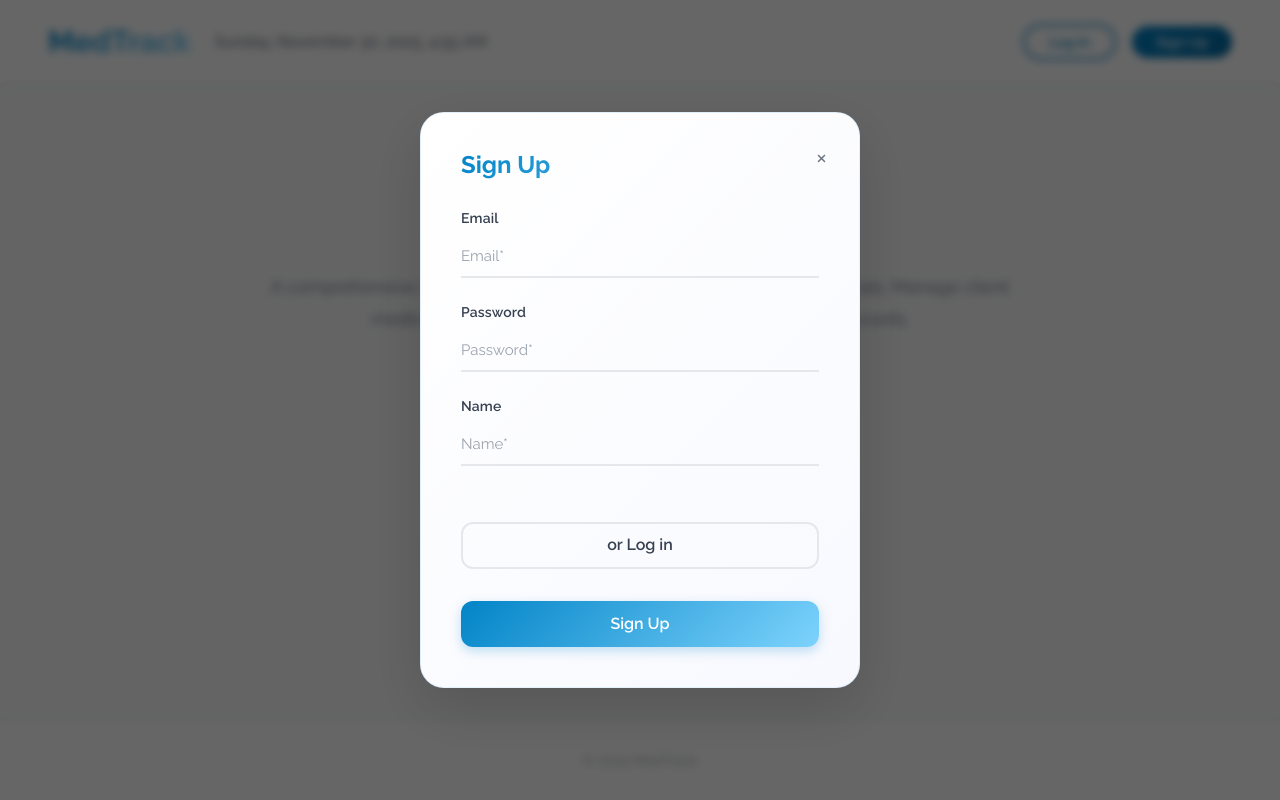
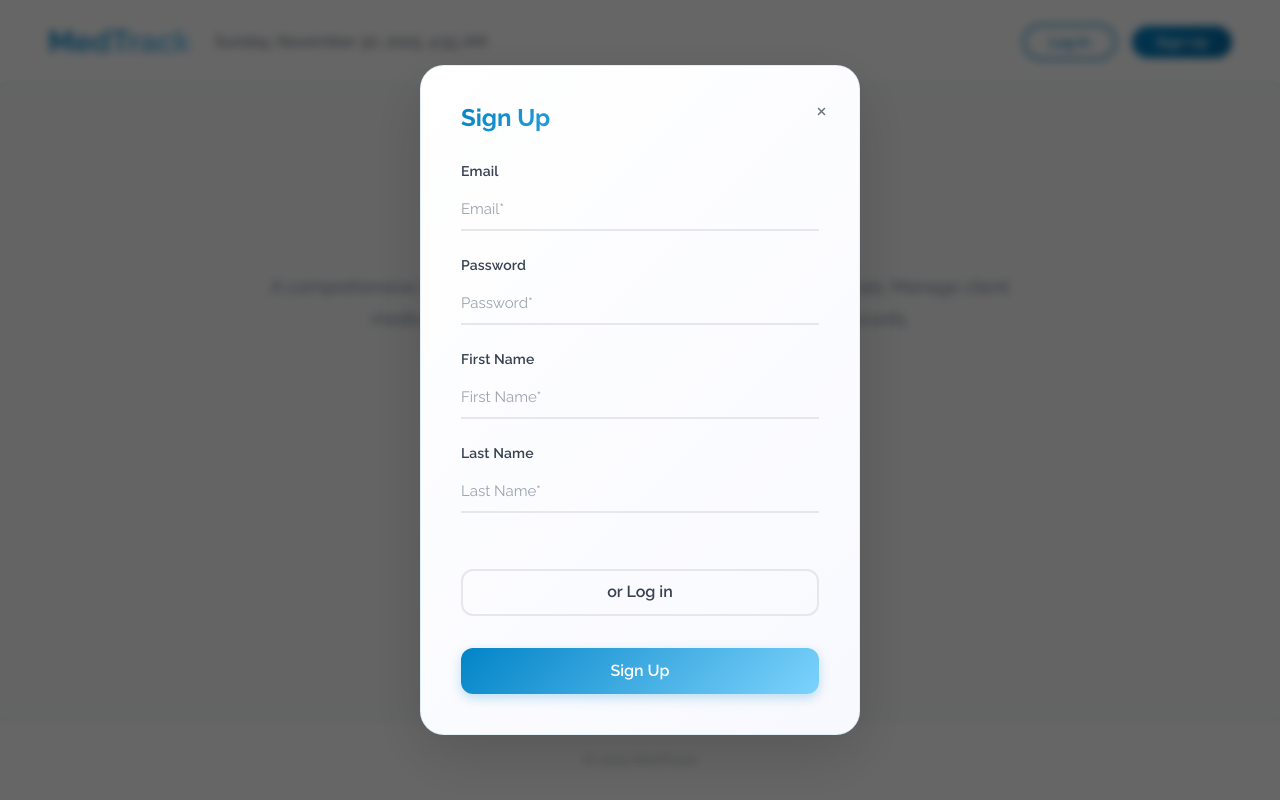
Before and after one commit to williamhasrouty/se_project_meditrack, a React (Vite) app: page / in a window 1280 px wide. Both pictures are taken after a click on the button "Sign Up". Built offline with nearby package versions, Linux system fonts and the light colour scheme.

Commit message:
Add first/last name field

```diff
--- a/src/components/AddClientModal/AddClientModal.jsx
+++ b/src/components/AddClientModal/AddClientModal.jsx
@@ -2,7 +2,8 @@ import { useState } from "react";
 import ModalWithForm from "../ModalWithForm/ModalWithForm";
 
 function AddClientModal({ onClose, onAddClient, isOpen }) {
-  const [name, setName] = useState("");
+  const [firstName, setFirstName] = useState("");
+  const [lastName, setLastName] = useState("");
   const [region, setRegion] = useState("");
   const [imageUrl, setImageUrl] = useState("");
   const [dateOfBirth, setDateOfBirth] = useState("");
@@ -18,6 +19,7 @@ function AddClientModal({ onClose, onAddClient, isOpen }) {
   const handleSubmit = (e) => {
     e.preventDefault();
     setIsLoading(true);
+    const name = `${firstName} ${lastName}`.trim();
     onAddClient({
       name,
       region,
@@ -32,7 +34,8 @@ function AddClientModal({ onClose, onAddClient, isOpen }) {
       isActive,
     })
       .then(() => {
-        setName("");
+        setFirstName("");
+        setLastName("");
         setRegion("");
         setImageUrl("");
         setDateOfBirth("");
@@ -62,17 +65,31 @@ function AddClientModal({ onClose, onAddClient, isOpen }) {
       onSubmit={handleSubmit}
     >
       <label className="modal__label">
-        Client Name
+        First Name
         <input
           type="text"
           className="modal__input"
-          name="name"
-          placeholder="Enter client name"
-          value={name}
-          onChange={(e) => setName(e.target.value)}
+          name="firstName"
+          placeholder="Enter first name"
+          value={firstName}
+          onChange={(e) => setFirstName(e.target.value)}
           required
           minLength={2}
-          maxLength={50}
+          maxLength={30}
+        />
+      </label>
+      <label className="modal__label">
+        Last Name
+        <input
+          type="text"
+          className="modal__input"
+          name="lastName"
+          placeholder="Enter last name"
+          value={lastName}
+          onChange={(e) => setLastName(e.target.value)}
+          required
+          minLength={2}
+          maxLength={30}
         />
       </label>
       <label className="modal__label">
--- a/src/components/App/App.jsx
+++ b/src/components/App/App.jsx
@@ -253,16 +253,9 @@ function App() {
 
   const handleDeleteClient = (clientId) => {
     if (!token) return Promise.reject(new Error("No token"));
-    if (
-      window.confirm(
-        "Are you sure you want to delete this client? This will also delete all their medications.",
-      )
-    ) {
-      return deleteClient(clientId, token).then(() => {
-        setClients(clients.filter((client) => client._id !== clientId));
-      });
-    }
-    return Promise.resolve();
+    return deleteClient(clientId, token).then(() => {
+      setClients(clients.filter((client) => client._id !== clientId));
+    });
   };
 
   const handleUpdateUser = (userData) => {
--- a/src/components/EditClientModal/EditClientModal.jsx
+++ b/src/components/EditClientModal/EditClientModal.jsx
@@ -2,7 +2,8 @@ import { useState, useEffect } from "react";
 import ModalWithForm from "../ModalWithForm/ModalWithForm";
 
 function EditClientModal({ onClose, onEditClient, isOpen, client }) {
-  const [name, setName] = useState("");
+  const [firstName, setFirstName] = useState("");
+  const [lastName, setLastName] = useState("");
   const [region, setRegion] = useState("");
   const [imageUrl, setImageUrl] = useState("");
   const [dateOfBirth, setDateOfBirth] = useState("");
@@ -17,7 +18,14 @@ function EditClientModal({ onClose, onEditClient, isOpen, client }) {
 
   useEffect(() => {
     if (client) {
-      setName(client.name || "");
+      const nameParts = (client.name || "").split(" ");
+      if (nameParts.length >= 2) {
+        setFirstName(nameParts[0]);
+        setLastName(nameParts.slice(1).join(" "));
+      } else {
+        setFirstName(client.name || "");
+        setLastName("");
+      }
       setRegion(client.region || "");
       setImageUrl(client.imageUrl || "");
       setDateOfBirth(
@@ -38,6 +46,7 @@ function EditClientModal({ onClose, onEditClient, isOpen, client }) {
   const handleSubmit = (e) => {
     e.preventDefault();
     setIsLoading(true);
+    const name = `${firstName} ${lastName}`.trim();
     onEditClient({
       name,
       region,
@@ -72,17 +81,31 @@ function EditClientModal({ onClose, onEditClient, isOpen, client }) {
       modalSize="wide"
     >
       <label className="modal__label">
-        Client Name
+        First Name
         <input
           type="text"
           className="modal__input"
-          name="name"
-          placeholder="Enter client name"
-          value={name}
-          onChange={(e) => setName(e.target.value)}
+          name="firstName"
+          placeholder="Enter first name"
+          value={firstName}
+          onChange={(e) => setFirstName(e.target.value)}
           required
           minLength={2}
-          maxLength={50}
+          maxLength={30}
+        />
+      </label>
+      <label className="modal__label">
+        Last Name
+        <input
+          type="text"
+          className="modal__input"
+          name="lastName"
+          placeholder="Enter last name"
+          value={lastName}
+          onChange={(e) => setLastName(e.target.value)}
+          required
+          minLength={2}
+          maxLength={30}
         />
       </label>
       <label className="modal__label">
@@ -114,7 +137,7 @@ function EditClientModal({ onClose, onEditClient, isOpen, client }) {
         />
       </label>
       <label className="modal__label">
-        Photo URL (optional)
+        Photo URL
         <input
           type="url"
           className="modal__input"
@@ -126,7 +149,7 @@ function EditClientModal({ onClose, onEditClient, isOpen, client }) {
       </label>
 
       <label className="modal__label">
-        Allergies (optional)
+        Allergies
         <textarea
           className="modal__input modal__input--textarea"
           name="allergies"
@@ -137,7 +160,7 @@ function EditClientModal({ onClose, onEditClient, isOpen, client }) {
         />
       </label>
       <label className="modal__label">
-        Diagnoses / Conditions (optional)
+        Diagnoses / Conditions
         <textarea
           className="modal__input modal__input--textarea"
           name="diagnoses"
@@ -148,7 +171,7 @@ function EditClientModal({ onClose, onEditClient, isOpen, client }) {
         />
       </label>
       <label className="modal__label">
-        Emergency Contacts (optional)
+        Emergency Contacts
         <textarea
           className="modal__input modal__input--textarea"
           name="emergencyContacts"
@@ -159,7 +182,7 @@ function EditClientModal({ onClose, onEditClient, isOpen, client }) {
         />
       </label>
       <label className="modal__label">
-        Prescribing Physician (optional)
+        Prescribing Physician
         <input
           type="text"
           className="modal__input"
@@ -170,7 +193,7 @@ function EditClientModal({ onClose, onEditClient, isOpen, client }) {
         />
       </label>
       <label className="modal__label">
-        Pharmacy Information (optional)
+        Pharmacy Information
         <input
           type="text"
           className="modal__input"
@@ -181,7 +204,7 @@ function EditClientModal({ onClose, onEditClient, isOpen, client }) {
         />
       </label>
       <label className="modal__label">
-        Notes (optional)
+        Notes
         <textarea
           className="modal__input modal__input--textarea"
           name="notes"
--- a/src/components/EditProfileModal/EditProfileModal.jsx
+++ b/src/components/EditProfileModal/EditProfileModal.jsx
@@ -5,15 +5,21 @@ import { useForm } from "../../utils/hooks/useForm";
 
 function EditProfileModal({ isOpen, onClose, onUpdateUser, currentUser }) {
   const { values, handleChange, setValues } = useForm({
-    name: "",
+    firstName: "",
+    lastName: "",
     avatar: "",
     initials: "",
   });
 
   useEffect(() => {
     if (isOpen && currentUser) {
+      const nameParts = (currentUser.name || "").split(" ");
+      const firstName = nameParts[0] || "";
+      const lastName =
+        nameParts.length >= 2 ? nameParts.slice(1).join(" ") : "";
       setValues({
-        name: currentUser.name || "",
+        firstName,
+        lastName,
         avatar: currentUser.avatar || "",
         initials: currentUser.initials || "",
       });
@@ -22,7 +28,8 @@ function EditProfileModal({ isOpen, onClose, onUpdateUser, currentUser }) {
 
   const handleSubmit = (e) => {
     e.preventDefault();
-    onUpdateUser(values);
+    const name = `${values.firstName} ${values.lastName}`.trim();
+    onUpdateUser({ ...values, name });
   };
 
   const handleInitialsChange = (e) => {
@@ -39,16 +46,37 @@ function EditProfileModal({ isOpen, onClose, onUpdateUser, currentUser }) {
       onSubmit={handleSubmit}
       buttonText="Save changes"
     >
-      <label htmlFor="edit-profile-name" className="edit-profile-form__label">
-        Name *
+      <label
+        htmlFor="edit-profile-firstName"
+        className="edit-profile-form__label"
+      >
+        First Name *
       </label>
       <input
-        id="edit-profile-name"
-        name="name"
+        id="edit-profile-firstName"
+        name="firstName"
         type="text"
-        placeholder="Enter your name"
+        placeholder="Enter your first name"
         className="edit-profile-form__input"
-        value={values.name}
+        value={values.firstName}
+        onChange={handleChange}
+        required
+        minLength={2}
+        maxLength={30}
+      />
+      <label
+        htmlFor="edit-profile-lastName"
+        className="edit-profile-form__label"
+      >
+        Last Name *
+      </label>
+      <input
+        id="edit-profile-lastName"
+        name="lastName"
+        type="text"
+        placeholder="Enter your last name"
+        className="edit-profile-form__input"
+        value={values.lastName}
         onChange={handleChange}
         required
         minLength={2}
--- a/src/components/RegisterModal/RegisterModal.jsx
+++ b/src/components/RegisterModal/RegisterModal.jsx
@@ -13,18 +13,20 @@ function RegisterModal({
   const { values, handleChange, setValues } = useForm({
     email: "",
     password: "",
-    name: "",
+    firstName: "",
+    lastName: "",
   });
 
   useEffect(() => {
     if (isOpen) {
-      setValues({ email: "", password: "", name: "" });
+      setValues({ email: "", password: "", firstName: "", lastName: "" });
     }
   }, [isOpen, setValues]);
 
   const handleSubmit = (e) => {
     e.preventDefault();
-    onRegister(values);
+    const name = `${values.firstName} ${values.lastName}`.trim();
+    onRegister({ ...values, name });
   };
 
   return (
@@ -63,18 +65,36 @@ function RegisterModal({
         required
       />
 
-      <label htmlFor="register-name" className="register-form__label">
-        Name
+      <label htmlFor="register-firstName" className="register-form__label">
+        First Name
       </label>
       <input
-        id="register-name"
-        name="name"
+        id="register-firstName"
+        name="firstName"
         type="text"
-        placeholder="Name*"
+        placeholder="First Name*"
         className="register-form__input"
-        value={values.name}
+        value={values.firstName}
         onChange={handleChange}
         required
+        minLength={2}
+        maxLength={30}
+      />
+
+      <label htmlFor="register-lastName" className="register-form__label">
+        Last Name
+      </label>
+      <input
+        id="register-lastName"
+        name="lastName"
+        type="text"
+        placeholder="Last Name*"
+        className="register-form__input"
+        value={values.lastName}
+        onChange={handleChange}
+        required
+        minLength={2}
+        maxLength={30}
       />
 
       {errorMessage && <p className="register-form__error">{errorMessage}</p>}
```
